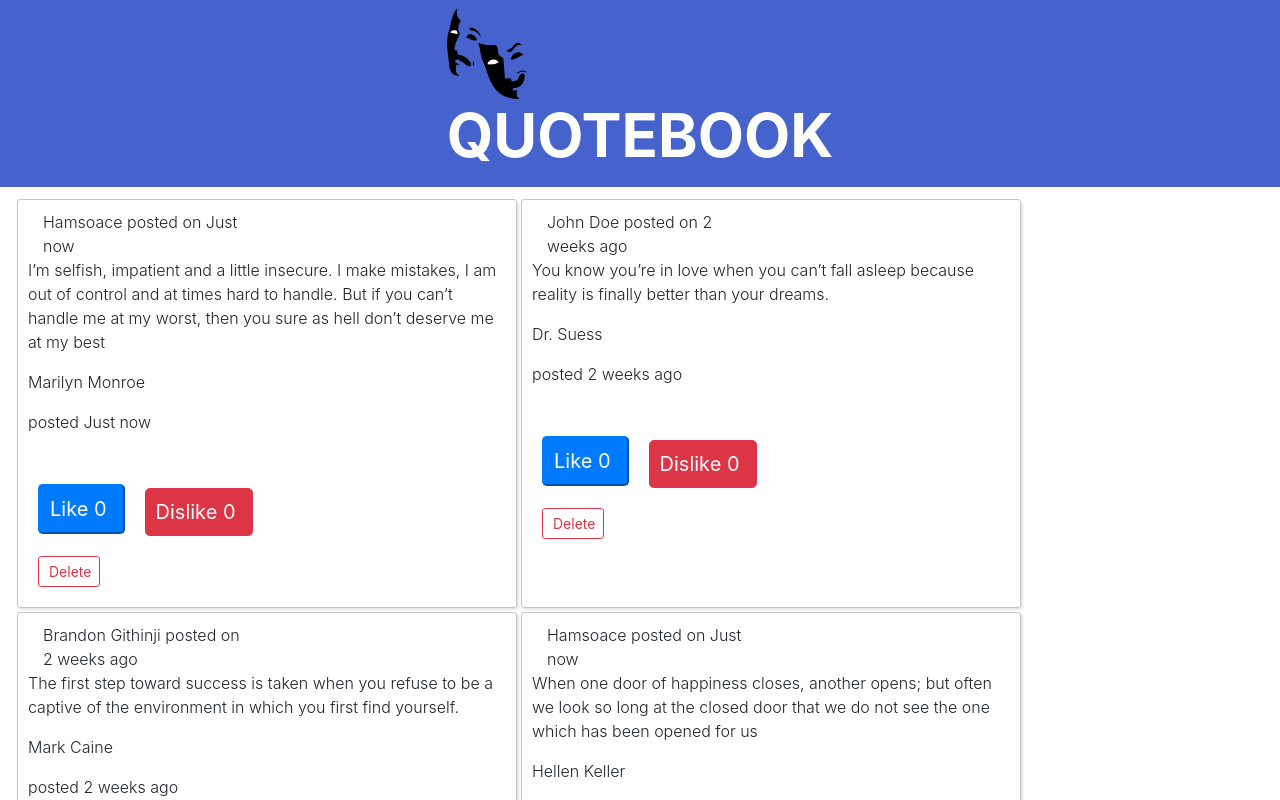
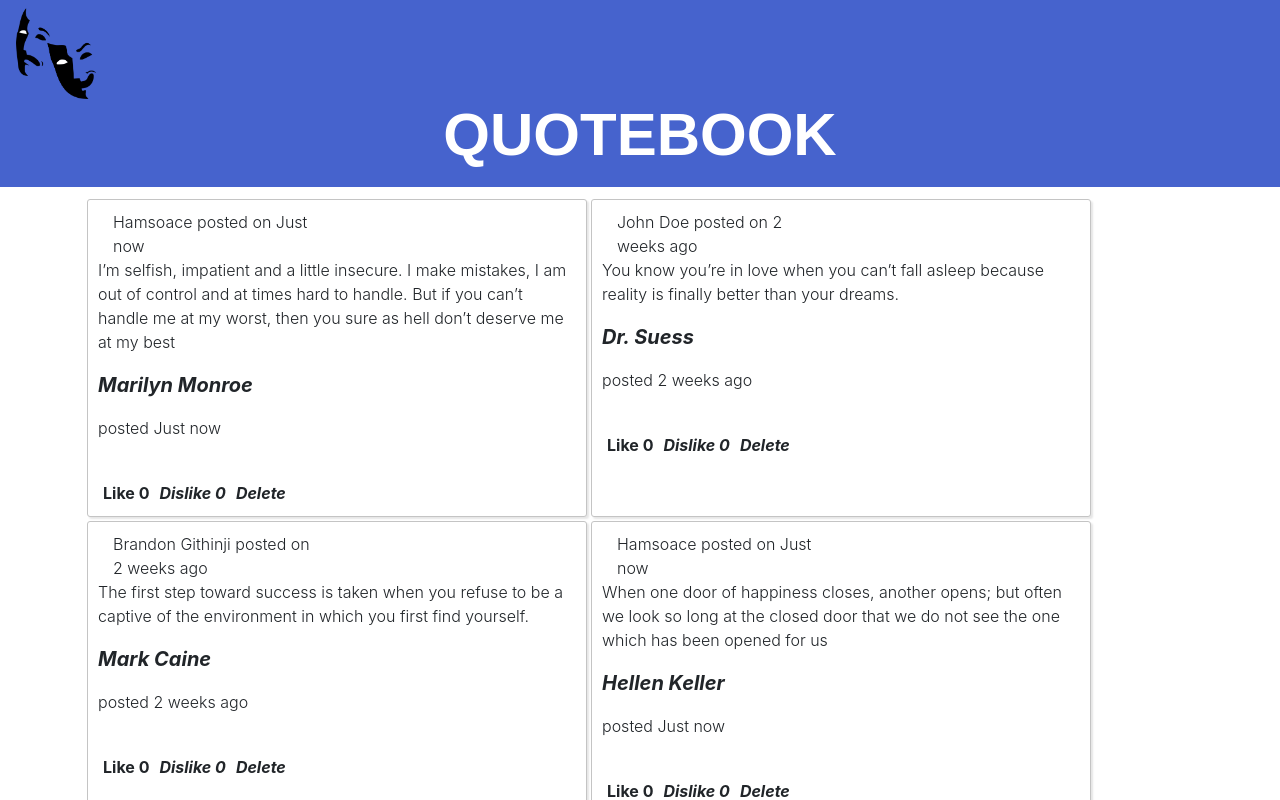
Before and after one commit to 254Davidhashisoma/quotebook, an Angular app: page / in a window 1280 px wide. Shown: the top 800 px of the page. Built offline with nearby package versions, Linux system fonts and the light colour scheme.

Commit message:
button designs

```diff
--- a/src/app/quotes-detail/quotes-detail.component.css
+++ b/src/app/quotes-detail/quotes-detail.component.css
@@ -1,3 +1,15 @@
+    .quote-author {
+        font-weight: bold;
+        font-style: italic;
+        font-size: 20px;
+    }
+
+    i {
+        font-weight: bold;
+        padding: 5px;
+        cursor: pointer;
+    }
+
     button {
         padding-left: 10px;
         margin: 10px;
--- a/src/app/quotes-detail/quotes-detail.component.html
+++ b/src/app/quotes-detail/quotes-detail.component.html
@@ -1,14 +1,13 @@
 <div id="appender">
-    <p>{{quotes.quotes}}</p>
-    <p>{{quotes.author}}</p>
-    <p>posted {{quotes.completeDate|dateCount}}</p>
+    <p class="the-quote">{{quotes.quotes}}</p>
+    <p class="quote-author"> {{quotes.author}}</p>
+    <p class="date-count">posted {{quotes.completeDate|dateCount}}</p>
 
     <br>
     <div class="buttons">
-        <button class="btn-primary btn-lg" (click)='like()'>Like {{upvote}}
-            </button>
-        <button id="three" class="btn btn-danger btn-lg" (click)='unlike()'>Dislike {{downvote}}</button>
+        <i class="fas fa-like" (click)='like()'>Like {{upvote}}</i>
+        <i (click)='unlike()'>Dislike {{downvote}}</i>
+        <i class="fas-fa bin" (click)='deleteQuotes(true)'>Delete</i>
 
     </div>
-    <button class="btn btn-outline-danger btn-sm" (click)='quoteDelete(true)'>Delete</button>
 </div>
--- a/src/app/quotes-detail/quotes-detail.component.ts
+++ b/src/app/quotes-detail/quotes-detail.component.ts
@@ -23,6 +23,8 @@ export class QuotesDetailComponent implements OnInit {
     this.downvote = this.downvote + 1;
   }
 
+
+
   constructor() { }
 
   ngOnInit() {
--- a/src/app/quotes-forms/quotes-forms.component.html
+++ b/src/app/quotes-forms/quotes-forms.component.html
@@ -26,7 +26,7 @@
                             <p>Input is Required</p>
                         </div>
                     </div>
-                    <button type="Submit" class="btn btn-success btn-lg">Add Quote</button>
+                    <button type="Submit" class="btn btn-success btn-lg">Submit Quote</button>
                 </form>
             </div>
         </div>
--- a/src/app/quotes/quotes.component.css
+++ b/src/app/quotes/quotes.component.css
@@ -32,9 +32,9 @@
         min-height: 40px;
         color: #fff;
         position: relative;
-        display: flex;
-        flex-direction: column;
+        display: block;
         margin-bottom: 10px;
+        font-family: 'Blippo', fantasy;
     }
 
     h2 {
--- a/src/app/quotes/quotes.component.html
+++ b/src/app/quotes/quotes.component.html
@@ -5,7 +5,7 @@
 
     </div>
 </nav>
-<div class="container-fluid">
+<div class="container">
 
     <!-- <h3>hello worlds</h3> -->
     <div class="col-md-8" class="float-d">
@@ -15,8 +15,9 @@
                 <app-quotes-detail [quotes]='quotes' (isComplete)='deleteQuote($event,i)'>
 
                 </app-quotes-detail>
+
             </div>
         </div>
     </div>
-    <app-quotes-forms (addQuotes)="addNewQuote($event)" class="col-12"></app-quotes-forms>
+    <app-quotes-forms (addQuotes)=" addNewQuote($event) " class="col-12 "></app-quotes-forms>
 </div>
--- a/src/index.html
+++ b/src/index.html
@@ -8,6 +8,7 @@
     <meta name="viewport" content="width=device-width, initial-scale=1">
     <link rel="icon" type="image/x-icon" href="favicon.ico">
     <link href="//maxcdn.bootstrapcdn.com/bootstrap/4.1.1/css/bootstrap.min.css" rel="stylesheet" id="bootstrap-css">
+    <link rel="stylesheet" href="https://cdnjs.cloudflare.com/ajax/libs/font-awesome/5.14.0/css/fontawesome.min.css" integrity="sha512-8jdwayz5n8F2cnW26l9vpV6+yGOcRAqz6HTu+DQ3FtVIAts2gTdlFZOGpYhvBMXkWEgxPN3Y22UWyZXuDowNLA==" crossorigin="anonymous" />
     <script src="//maxcdn.bootstrapcdn.com/bootstrap/4.1.1/js/bootstrap.min.js"></script>
     <script src="//cdnjs.cloudflare.com/ajax/libs/jquery/3.2.1/jquery.min.js"></script>
     <link href="//maxcdn.bootstrapcdn.com/font-awesome/4.2.0/css/font-awesome.min.css" rel="stylesheet">
```
Lines whose indentation alone changed are shown as unchanged.
